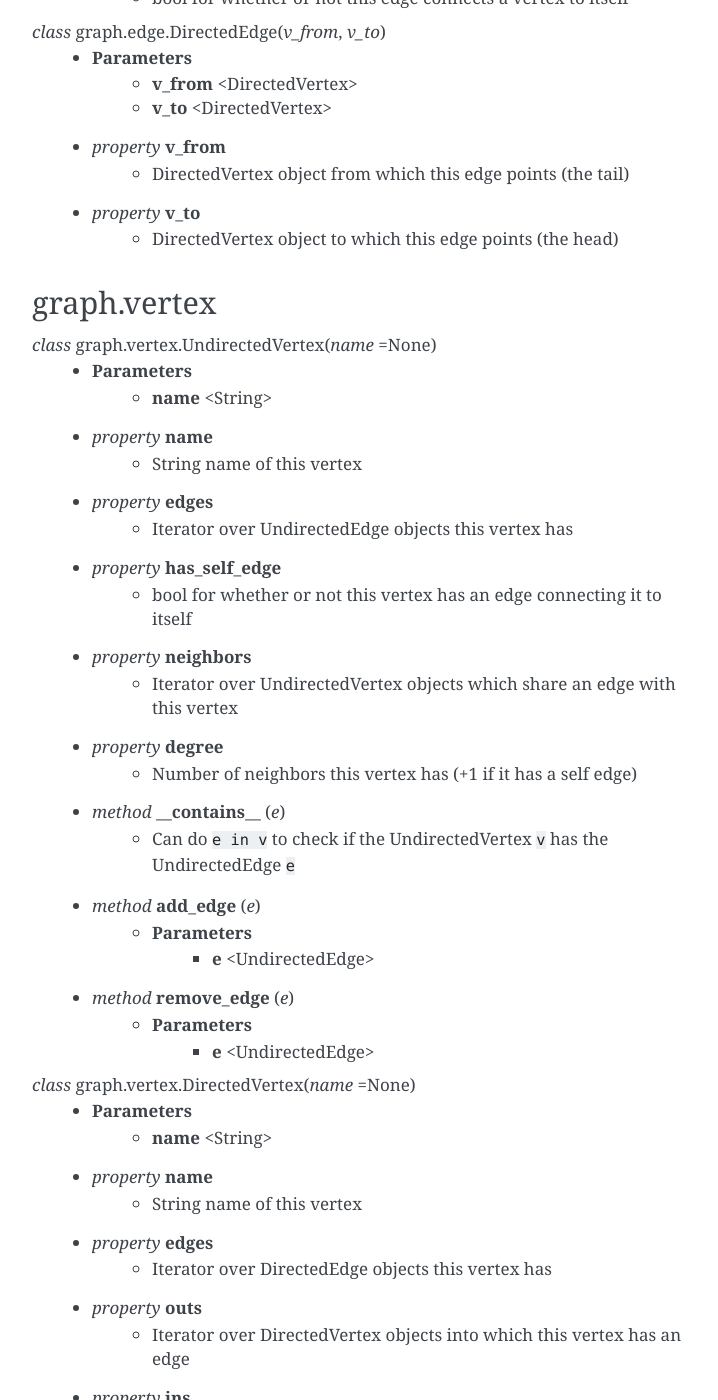
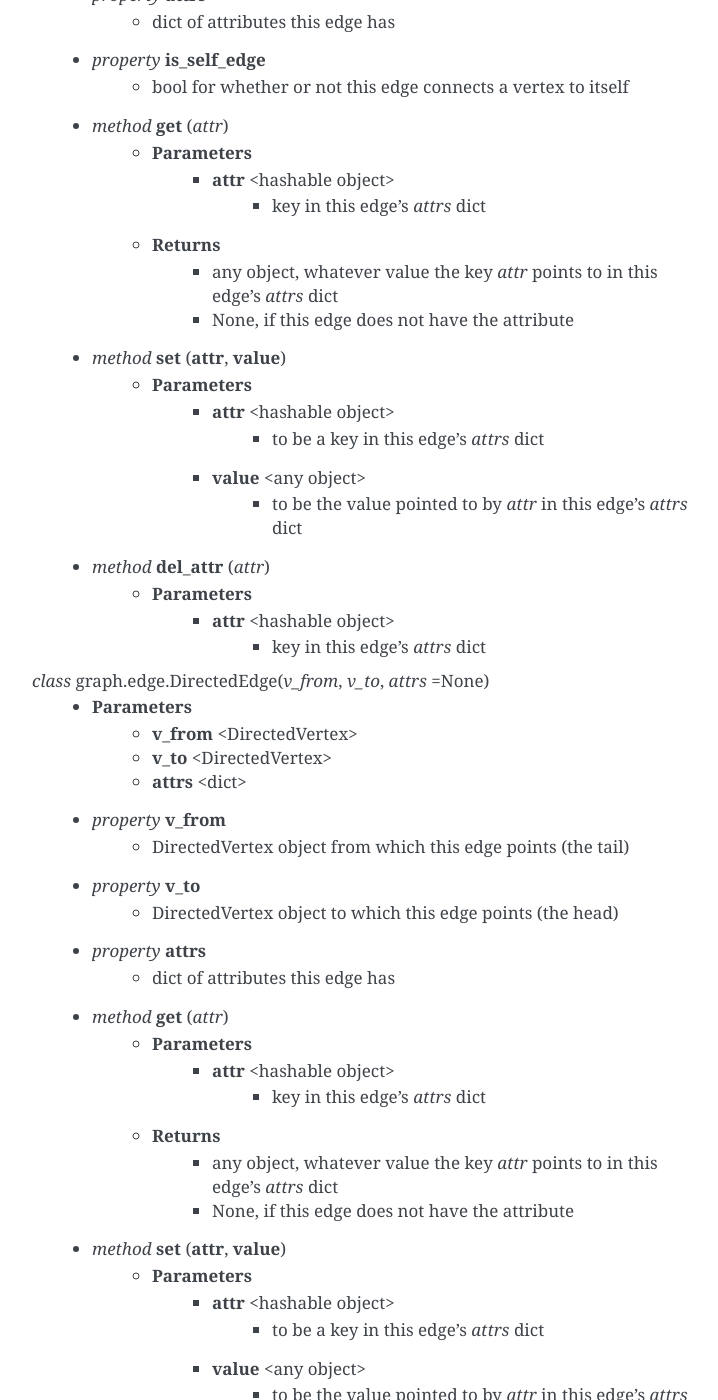
Before and after one commit to tscizzle/graphpy, a Sphinx documentation site: the page built from docs/library.rst, in a window 1280 px wide and 1400 px high, scrolled down 390 px. Shown: the whole window, without its empty margins (388-1106 px from the left). Built offline with Sphinx 7.4.7, drawn with Linux system fonts in a browser that asks for light colours; some of the changed text lies outside the part shown.

Commit message:
edges have attributes dict (like, for weights)

```diff
--- a/docs/library.rst
+++ b/docs/library.rst
@@ -4,23 +4,63 @@ graphpy
 graph.edge
 ----------
 
-*class* graph.edge.UndirectedEdge(*v0*, *v1*)
+*class* graph.edge.UndirectedEdge(*v0*, *v1*, *attrs* =None)
     - **Parameters**
         - **v0** <UndirectedVertex>
         - **v1** <UndirectedVertex>
+        - **attrs** <dict>
     - *property* **vertices**
         - frozenset of the two UndirectedVertex objects this edge connects
+    - *property* **attrs**
+        - dict of attributes this edge has
     - *property* **is_self_edge**
         - bool for whether or not this edge connects a vertex to itself
+    - *method* **get** (*attr*)
+        - **Parameters**
+            - **attr** <hashable object>
+                - key in this edge's *attrs* dict
+        - **Returns**
+            - any object, whatever value the key *attr* points to in this edge's *attrs* dict
+            - None, if this edge does not have the attribute
+    - *method* **set** (**attr**, **value**)
+        - **Parameters**
+            - **attr** <hashable object>
+                - to be a key in this edge's *attrs* dict
+            - **value** <any object>
+                - to be the value pointed to by *attr* in this edge's *attrs* dict
+    - *method* **del_attr** (*attr*)
+        - **Parameters**
+            - **attr** <hashable object>
+                - key in this edge's *attrs* dict
 
-*class* graph.edge.DirectedEdge(*v_from*, *v_to*)
+*class* graph.edge.DirectedEdge(*v_from*, *v_to*, *attrs* =None)
     - **Parameters**
         - **v_from** <DirectedVertex>
         - **v_to** <DirectedVertex>
+        - **attrs** <dict>
     - *property* **v_from**
         - DirectedVertex object from which this edge points (the tail)
     - *property* **v_to**
         - DirectedVertex object to which this edge points (the head)
+    - *property* **attrs**
+        - dict of attributes this edge has
+    - *method* **get** (*attr*)
+        - **Parameters**
+            - **attr** <hashable object>
+                - key in this edge's *attrs* dict
+        - **Returns**
+            - any object, whatever value the key *attr* points to in this edge's *attrs* dict
+            - None, if this edge does not have the attribute
+    - *method* **set** (**attr**, **value**)
+        - **Parameters**
+            - **attr** <hashable object>
+                - to be a key in this edge's *attrs* dict
+            - **value** <any object>
+                - to be the value pointed to by *attr* in this edge's *attrs* dict
+    - *method* **del_attr** (*attr*)
+        - **Parameters**
+            - **attr** <hashable object>
+                - key in this edge's *attrs* dict
 
 graph.vertex
 ------------
--- a/setup.py
+++ b/setup.py
@@ -11,7 +11,7 @@ with open(path.join(here, 'README.rst'), encoding='utf-8') as f:
 
 setup(
     name='graphpy',
-    version='0.0.8',
+    version='0.0.9',
     description='A Python implementation of a edges, vertices, and graphs',
     long_description=long_description,
     url='https://github.com/tscizzle/graphpy',
```
Also changed, not shown: 3 other files.
